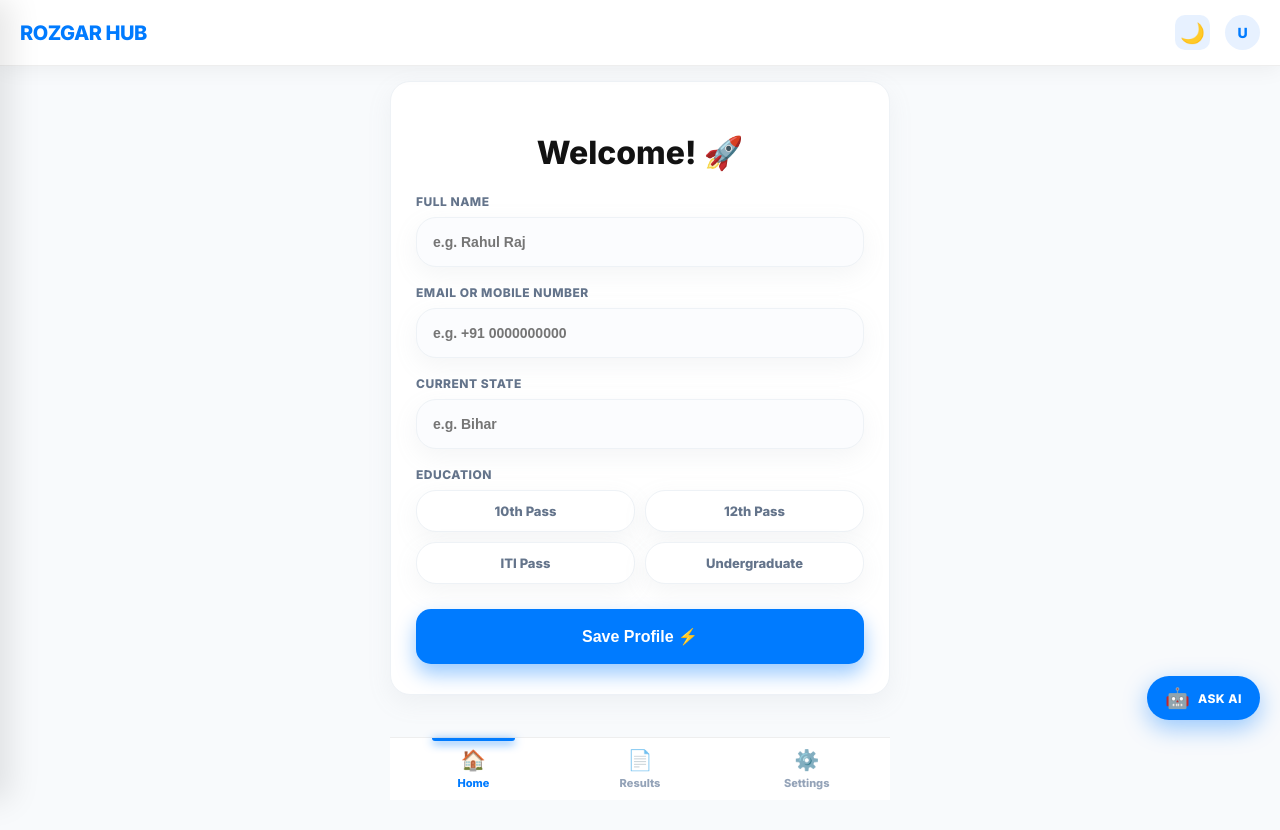
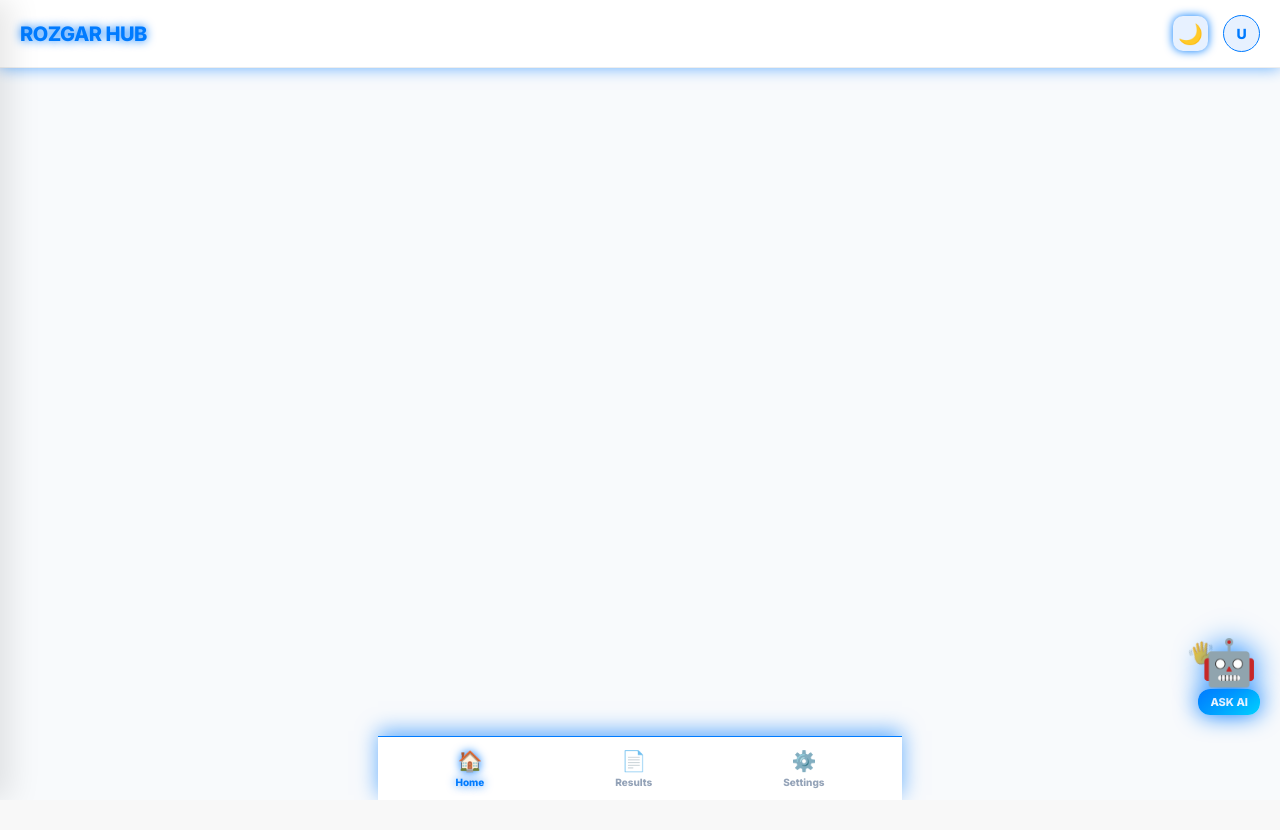
Before and after one commit to rahulraj38019-code/ROJGAR-, a Flask app: page / in a window 1280 px wide. After the commit the page ends 800 px from the top, so only its background shows below. Run offline with Flask 3, Linux system fonts and the light colour scheme.

Commit message:
Update index.html

```diff
--- a/templates/index.html
+++ b/templates/index.html
@@ -15,25 +15,24 @@
 
     <link href="https://fonts.googleapis.com/css2?family=Inter:wght@400;600;800&display=swap" rel="stylesheet">
     <style>
-        :root { --main: #121212; --blue: #007bff; --light-blue: #e7f1ff; --bg: #f8fafc; --white: #ffffff; --text-muted: #64748b; --neon-glow: rgba(0, 123, 255, 0.4); }
-        body.dark-mode { --bg: #0f172a; --white: #1e293b; --main: #f1f5f9; --text-muted: #94a3b8; --light-blue: #1e3a8a; --neon-glow: rgba(0, 210, 255, 0.6); }
+        :root { --main: #121212; --blue: #007bff; --light-blue: #e7f1ff; --bg: #f8fafc; --white: #ffffff; --text-muted: #64748b; --neon-glow: rgba(0, 123, 255, 0.6); }
+        body.dark-mode { --bg: #0f172a; --white: #1e293b; --main: #f1f5f9; --text-muted: #94a3b8; --light-blue: #1e3a8a; --neon-glow: rgba(0, 210, 255, 0.8); }
         body { background: var(--bg); font-family: 'Inter', sans-serif; margin: 0; padding: 0; padding-bottom: 120px; color: var(--main); transition: 0.3s; overflow-x: hidden; }
         .container { max-width: 500px; margin: 0 auto; padding: 15px; }
 
-        /* --- ✨ PREMIUM HEADER --- */
-        header { background: var(--white); padding: 15px 20px; display: flex; justify-content: space-between; align-items: center; border-bottom: 1px solid #eee; position: sticky; top: 0; z-index: 100; box-shadow: 0 4px 20px rgba(0,0,0,0.05); }
-        .logo-text { font-weight: 800; font-size: 20px; color: var(--blue); letter-spacing: -0.5px; cursor: pointer; }
+        /* --- ✨ NEON HEADER & SHADOWS --- */
+        header { background: var(--white); padding: 15px 20px; display: flex; justify-content: space-between; align-items: center; border-bottom: 1px solid #eee; position: sticky; top: 0; z-index: 100; box-shadow: 0 0 15px var(--neon-glow); }
+        .logo-text { font-weight: 800; font-size: 20px; color: var(--blue); letter-spacing: -0.5px; cursor: pointer; text-shadow: 0 0 10px var(--blue); }
 
-        /* --- ✨ UI IMPROVEMENT: CARD STYLING --- */
-        .live-panel, .dash-card, .social-link-card, .job-card, .card, .pill, .input-box, .login-card, .edu-chip, .filter-card {
-            border: 1.5px solid #eef2f6 !important;
-            border-radius: 20px !important;
-            box-shadow: 0 8px 24px rgba(149, 157, 165, 0.1) !important;
-            transition: 0.3s cubic-bezier(0.4, 0, 0.2, 1);
+        /* --- ✨ GLOBAL NEON GLOW FOR CARDS --- */
+        .live-panel, .dash-card, .social-link-card, .job-card, .card, .pill, .input-box, .login-card, .edu-chip {
+            border: 1px solid var(--blue) !important;
+            box-shadow: 0 0 15px var(--neon-glow) !important;
+            transition: 0.3s;
         }
-        .dark-mode .live-panel, .dark-mode .dash-card, .dark-mode .social-link-card, .dark-mode .job-card, .dark-mode .card, .dark-mode .input-box, .dark-mode .filter-card {
-            border-color: #334155 !important;
-            background: #1e293b !important;
+        .dash-card:hover, .social-link-card:hover {
+            transform: translateY(-5px);
+            box-shadow: 0 0 25px var(--blue) !important;
         }
 
         .side-menu { position: fixed; top: 0; left: -280px; width: 280px; height: 100%; background: var(--white); z-index: 1000; transition: 0.3s; box-shadow: 10px 0 30px rgba(0,0,0,0.1); padding: 25px; box-sizing: border-box; }
@@ -43,77 +42,64 @@
         .menu-item { padding: 15px 0; border-bottom: 1px solid #eee; display: flex; align-items: center; gap: 15px; cursor: pointer; font-weight: 600; font-size: 14px; }
 
         /* --- LIVE PANEL CSS --- */
-        .live-panel { background: linear-gradient(135deg, #1e293b, #0f172a); padding: 18px; margin-bottom: 25px; position: relative; border: none !important; }
+        .live-panel { background: linear-gradient(135deg, #1e293b, #0f172a); border-radius: 24px; padding: 18px; margin-bottom: 25px; position: relative; }
         .live-header { display: flex; align-items: center; gap: 10px; margin-bottom: 12px; border-bottom: 1px solid rgba(255,255,255,0.1); padding-bottom: 10px; }
-        .live-dot { width: 10px; height: 10px; background: #ff4757; border-radius: 50%; animation: blink 1s infinite; box-shadow: 0 0 10px #ff4757; }
+        .live-dot { width: 12px; height: 12px; background: #ff4757; border-radius: 50%; animation: blink 1s infinite; box-shadow: 0 0 15px #ff4757; }
         @keyframes blink { 0% { opacity: 1; } 50% { opacity: 0.3; } 100% { opacity: 1; } }
 
         .ticker-container { display: grid; grid-template-columns: 1fr 1fr; gap: 15px; height: 120px; overflow: hidden; }
         .ticker-col { display: flex; flex-direction: column; }
-        .ticker-title { font-size: 11px; font-weight: 800; text-transform: uppercase; color: var(--blue); margin-bottom: 8px; text-align: center; background: rgba(0,123,255,0.1); padding: 4px; border-radius: 6px; }
+        .ticker-title { font-size: 11px; font-weight: 800; text-transform: uppercase; color: var(--blue); margin-bottom: 8px; text-align: center; background: rgba(0,123,255,0.1); padding: 4px; border-radius: 6px; text-shadow: 0 0 5px var(--blue); }
         .scroll-box { animation: scrollUp 20s linear infinite; }
         .scroll-box:hover { animation-play-state: paused; }
         @keyframes scrollUp { 0% { transform: translateY(0); } 100% { transform: translateY(-50%); } }
         .ticker-item { font-size: 12px; color: #cbd5e1; padding: 6px 0; border-bottom: 1px solid rgba(255,255,255,0.05); display: block; text-decoration: none; white-space: nowrap; overflow: hidden; text-overflow: ellipsis; }
 
-        /* --- ✨ UI IMPROVEMENT: CAREER GUIDE CARD --- */
-        .guide-card {
-            background: linear-gradient(to right, #6366f1, #a855f7);
-            color: white; padding: 20px; border-radius: 20px; margin-bottom: 25px;
-            display: flex; justify-content: space-between; align-items: center;
-        }
-
-        /* --- ✨ NEW: LOCATION & EXP FILTERS (IMAGE 2 STYLE) --- */
-        .filter-section { display: grid; grid-template-columns: 1fr 1fr; gap: 12px; margin-bottom: 25px; }
-        .filter-card { background: var(--white); padding: 12px; display: flex; align-items: center; gap: 10px; cursor: pointer; }
-        .filter-icon { font-size: 18px; background: var(--light-blue); width: 35px; height: 35px; border-radius: 10px; display: flex; align-items: center; justify-content: center; }
-        .filter-text { font-size: 11px; color: var(--text-muted); font-weight: 600; }
-        .filter-val { font-size: 13px; font-weight: 800; color: var(--main); display: block; }
-
-        .login-card { background: var(--white); padding: 30px 25px; }
-        .input-box { width: 100%; padding: 16px; font-size: 14px; font-weight: 600; box-sizing: border-box; outline: none; margin-bottom: 18px; background: #fbfcfe; color: var(--main); }
+        .login-card { background: var(--white); padding: 30px 25px; border-radius: 24px; }
+        .input-box { width: 100%; padding: 16px; border-radius: 14px; font-size: 14px; font-weight: 600; box-sizing: border-box; outline: none; margin-bottom: 18px; background: var(--white); color: var(--main); }
         label { display: block; font-size: 12px; font-weight: 800; color: var(--text-muted); margin-bottom: 8px; text-transform: uppercase; letter-spacing: 0.5px; }
         .edu-grid { display: grid; grid-template-columns: 1fr 1fr; gap: 10px; margin-bottom: 25px; }
-        .edu-chip { padding: 12px; text-align: center; font-size: 13px; font-weight: 700; cursor: pointer; background: var(--white); color: var(--text-muted); }
-        .edu-chip.selected { background: var(--blue) !important; color: #fff !important; border-color: var(--blue) !important; }
-        .card { background: var(--white); padding: 20px; margin-bottom: 20px; }
+        .edu-chip { padding: 12px; border-radius: 12px; text-align: center; font-size: 13px; font-weight: 700; cursor: pointer; background: var(--white); color: var(--text-muted); }
+        .edu-chip.selected { background: var(--blue) !important; color: #fff !important; text-shadow: 0 0 5px white; }
+        .card { background: var(--white); padding: 20px; border-radius: 20px; margin-bottom: 20px; }
         .dash-grid { display: grid; grid-template-columns: 1fr 1fr; gap: 10px; margin-top: 15px; }
-        .dash-card { background: var(--white); padding: 15px; text-align: center; cursor: pointer; }
-        .dash-card i { font-size: 24px; display: block; margin-bottom: 5px; font-style: normal; }
-        .job-card { background: var(--white); padding: 18px; margin-bottom: 12px; }
+        .dash-card { background: var(--white); padding: 15px; border-radius: 18px; text-align: center; cursor: pointer; }
+        .dash-card i { font-size: 24px; display: block; margin-bottom: 5px; font-style: normal; filter: drop-shadow(0 0 5px var(--blue)); }
+        .job-card { background: var(--white); padding: 18px; border-radius: 16px; margin-bottom: 12px; }
         .job-title { font-size: 15px; font-weight: 700; color: var(--main); margin: 0; }
-        .btn-primary { width: 100%; background: var(--blue); color: white; padding: 18px; border: none; border-radius: 15px; font-size: 16px; font-weight: 800; cursor: pointer; box-shadow: 0 10px 20px var(--neon-glow); }
+        .btn-primary { width: 100%; background: var(--blue); color: white; padding: 18px; border: none; border-radius: 15px; font-size: 16px; font-weight: 800; cursor: pointer; box-shadow: 0 0 20px var(--blue); }
 
-        /* --- ✨ UI IMPROVEMENT: MODERN BOTTOM NAV --- */
-        .bottom-nav { position: fixed; bottom: 0; left: 0; right: 0; background: var(--white); display: flex; justify-content: space-around; padding: 10px 0; border-top: 1px solid #eee; max-width: 500px; margin: 0 auto; z-index: 99; }
-        .nav-item { text-align: center; color: #94a3b8; font-size: 11px; font-weight: 700; cursor: pointer; text-decoration: none; flex: 1; position: relative; }
-        .nav-item.active { color: var(--blue); }
-        .nav-item.active::after { content: ''; position: absolute; top: -10px; left: 25%; width: 50%; height: 3px; background: var(--blue); border-radius: 0 0 10px 10px; box-shadow: 0 2px 10px var(--blue); }
-        .nav-item i { font-size: 20px; display: block; margin-bottom: 4px; font-style: normal; }
-
+        /* --- NEON BOTTOM NAV --- */
+        .bottom-nav { position: fixed; bottom: 0; left: 0; right: 0; background: var(--white); display: flex; justify-content: space-around; padding: 12px; border-top: 1px solid var(--blue); box-shadow: 0 -5px 20px var(--neon-glow); max-width: 500px; margin: 0 auto; z-index: 99; }
+        .nav-item { text-align: center; color: #94a3b8; font-size: 10px; font-weight: 700; cursor: pointer; text-decoration: none;}
+        .nav-item.active { color: var(--blue); text-shadow: 0 0 10px var(--blue); }
+        .nav-item i { font-size: 20px; display: block; margin-bottom: 3px; font-style: normal; }
         .hidden { display: none; }
         .pill { background: #fff; padding: 8px 16px; border-radius: 50px; font-size: 12px; font-weight: 600; cursor: pointer; margin-bottom: 5px; color: var(--text-muted); }
-        .pill.active-pill { background: var(--blue) !important; color: white !important; border-color: var(--blue) !important; }
+        .pill.active-pill { background: var(--blue) !important; color: white !important; box-shadow: 0 0 10px var(--blue) !important; }
 
-        .social-link-card { display: flex; align-items: center; justify-content: space-between; background: var(--white); padding: 15px; margin-top: 10px; text-decoration: none; }
-        .social-icon { width: 40px; height: 40px; border-radius: 12px; display: flex; align-items: center; justify-content: center; font-size: 20px; }
+        .social-link-card { display: flex; align-items: center; justify-content: space-between; background: var(--white); padding: 15px; border-radius: 18px; margin-top: 10px; text-decoration: none; }
+        .social-icon { width: 40px; height: 40px; border-radius: 10px; display: flex; align-items: center; justify-content: center; font-size: 20px; box-shadow: 0 0 10px currentColor; }
 
-        /* --- ✨ UI IMPROVEMENT: SMART AI PILL BUTTON --- */
-        #ai-trigger {
-            position: fixed; bottom: 80px; right: 20px; z-index: 1001; text-decoration: none;
-            display: flex; align-items: center; gap: 8px; background: var(--blue);
-            padding: 10px 18px; border-radius: 50px; box-shadow: 0 8px 25px var(--neon-glow);
-            transition: 0.3s;
+        /* --- 🚀 ATTRACTIVE AI BUTTON --- */
+        #ai-trigger { position: fixed; bottom: 85px; right: 20px; z-index: 1001; cursor: pointer; transition: 0.3s; text-decoration: none; display: flex; flex-direction: column; align-items: center; }
+        .ai-robot { font-size: 45px; animation: float 3s ease-in-out infinite; display: block; filter: drop-shadow(0 0 15px var(--blue)); }
+        .hi-hand { position: absolute; top: 0; left: -10px; font-size: 22px; animation: wave 1.5s infinite; }
+        .ai-label {
+            background: linear-gradient(135deg, #007bff, #00d2ff);
+            color: white; padding: 6px 12px; border-radius: 12px; font-size: 11px; font-weight: 800; margin-top: -5px;
+            box-shadow: 0 0 20px var(--blue); animation: pulse-glow 2s infinite;
         }
-        #ai-trigger:active { transform: scale(0.9); }
-        .ai-robot { font-size: 20px; }
-        .ai-label { color: white; font-size: 12px; font-weight: 800; letter-spacing: 0.5px; }
+        @keyframes pulse-glow { 0%, 100% { box-shadow: 0 0 10px var(--blue); } 50% { box-shadow: 0 0 25px var(--blue); } }
+        @keyframes float { 0%, 100% { transform: translateY(0); } 50% { transform: translateY(-15px); } }
+        @keyframes wave { 0%, 100% { transform: rotate(0); } 50% { transform: rotate(30deg); } }
 
     </style>
 </head>
 <body id="app-body">
 
 <a id="ai-trigger" href="https://gemini.google.com/" target="_blank">
+    <span class="hi-hand">👋</span>
     <span class="ai-robot">🤖</span>
     <div class="ai-label">ASK AI</div>
 </a>
@@ -131,8 +117,8 @@
 <header>
     <div class="logo-text" onclick="toggleMenu()">ROZGAR HUB</div>
     <div style="display: flex; align-items: center; gap: 15px;">
-        <div onclick="toggleDarkMode()" id="mode-btn" style="cursor:pointer; font-size: 20px; background: var(--light-blue); width: 35px; height: 35px; border-radius: 10px; display: flex; align-items: center; justify-content: center;">🌙</div>
-        <div id="user-initial" style="background:var(--light-blue); color:var(--blue); width:35px; height:35px; border-radius:50%; display:flex; align-items:center; justify-content:center; font-weight:800; font-size:14px;">U</div>
+        <div onclick="toggleDarkMode()" id="mode-btn" style="cursor:pointer; font-size: 20px; background: var(--light-blue); width: 35px; height: 35px; border-radius: 10px; display: flex; align-items: center; justify-content: center; box-shadow: 0 0 10px var(--blue);">🌙</div>
+        <div id="user-initial" style="background:var(--light-blue); color:var(--blue); width:35px; height:35px; border-radius:50%; display:flex; align-items:center; justify-content:center; font-weight:800; font-size:14px; border: 1px solid var(--blue);">U</div>
     </div>
 </header>
 
@@ -160,15 +146,6 @@
     </div>
 
     <div id="dash-sec" class="hidden">
-
-        <div class="guide-card">
-            <div>
-                <div style="font-weight:800; font-size:16px;">Top Interview Tips 💡</div>
-                <div style="font-size:11px; opacity:0.9; margin-top:4px;">Crack your next job easily</div>
-            </div>
-            <div style="background:white; color:#6366f1; padding:8px 12px; border-radius:12px; font-weight:800; font-size:12px;">READ</div>
-        </div>
-
         <div class="live-panel">
             <div class="live-header">
                 <div class="live-dot"></div>
@@ -190,27 +167,10 @@
             </div>
         </div>
 
-        <div class="filter-section">
-            <div class="filter-card" onclick="editProfile()">
-                <div class="filter-icon">📍</div>
-                <div>
-                    <span class="filter-text">Job Location</span>
-                    <span class="filter-val" id="display-state">Bihar</span>
-                </div>
-            </div>
-            <div class="filter-card">
-                <div class="filter-icon">💼</div>
-                <div>
-                    <span class="filter-text">Experience</span>
-                    <span class="filter-val">Fresher</span>
-                </div>
-            </div>
-        </div>
-
-        <div class="card" style="padding: 5px; border: 1.5px solid var(--blue);">
+        <div class="card" style="padding: 5px;">
             <div style="display: flex; align-items: center;">
                 <input type="text" id="main-search-inp" placeholder="Search Jobs or Results..." style="flex:1; padding:12px; border:none; outline:none; font-weight:600; background:transparent; color:var(--main);">
-                <button onclick="triggerSearch()" style="background:var(--blue); color:white; border:none; border-radius:10px; padding:10px 15px; cursor:pointer;">🔍</button>
+                <button onclick="triggerSearch()" style="background:var(--blue); color:white; border:none; border-radius:10px; padding:10px 15px; cursor:pointer; box-shadow: 0 0 10px var(--blue);">🔍</button>
             </div>
         </div>
 
@@ -225,24 +185,24 @@
         <h3 style="font-weight:800; margin-top:30px;">Direct Support</h3>
         <a href="https://whatsapp.com/channel/0029VbCL3cTElagwBiU2aJ2N" target="_blank" class="social-link-card">
             <div style="display:flex; align-items:center; gap:12px;">
-                <div class="social-icon" style="background:#e7fbf0; color:#22c55e;">💬</div>
+                <div class="social-icon" style="background:#e7fbf0; color:#22c55e; border:1px solid #22c55e;">💬</div>
                 <div>
                     <div style="font-weight:800; font-size:14px;">WhatsApp Channel</div>
                     <div style="font-size:11px; color:var(--text-muted);">Get daily updates on phone</div>
                 </div>
             </div>
-            <div style="color:var(--blue); font-weight:800;">JOIN</div>
+            <div style="color:var(--blue); font-weight:800; border:1px solid var(--blue); padding:4px 10px; border-radius:8px;">JOIN</div>
         </a>
 
         <a href="https://www.instagram.com/___rahul_yadav_._?igsh=b3ltc2FwaDd4bzB1" target="_blank" class="social-link-card">
             <div style="display:flex; align-items:center; gap:12px;">
-                <div class="social-icon" style="background:#fff0f6; color:#e1306c;">📸</div>
+                <div class="social-icon" style="background:#fff0f6; color:#e1306c; border:1px solid #e1306c;">📸</div>
                 <div>
                     <div style="font-weight:800; font-size:14px;">Instagram Profile</div>
                     <div style="font-size:11px; color:var(--text-muted);">Follow for latest tips</div>
                 </div>
             </div>
-            <div style="color:var(--blue); font-weight:800;">FOLLOW</div>
+            <div style="color:var(--blue); font-weight:800; border:1px solid var(--blue); padding:4px 10px; border-radius:8px;">FOLLOW</div>
         </a>
     </div>
 
@@ -334,103 +294,4 @@
     window.onload = () => {
         if(localStorage.getItem('darkMode') === 'true') document.body.classList.add('dark-mode');
         const saved = localStorage.getItem('rozgarUser');
-        if(saved) { user = JSON.parse(saved); showDash(); }
-        else { document.getElementById('login-sec').classList.remove('hidden'); }
-    };
-
-    function toggleEdu(el, val) {
-        document.querySelectorAll('.edu-chip').forEach(c => c.classList.remove('selected'));
-        el.classList.add('selected'); user.edu = val;
-    }
-
-    function saveLogin() {
-        user.name = document.getElementById('u-name').value;
-        user.contact = document.getElementById('u-contact').value;
-        user.state = document.getElementById('u-state').value;
-        if(!user.name || !user.contact || !user.edu) return alert("Details bharo bhai!");
-        localStorage.setItem('rozgarUser', JSON.stringify(user));
-        showDash();
-    }
-
-    function showDash() {
-        document.querySelectorAll('.container > div').forEach(d => d.classList.add('hidden'));
-        document.getElementById('dash-sec').classList.remove('hidden');
-        document.getElementById('user-initial').innerText = user.name[0].toUpperCase();
-        document.getElementById('display-state').innerText = user.state;
-        loadLiveUpdates();
-    }
-
-    async function loadLiveUpdates() {
-        try {
-            const res = await fetch('/get_live_updates');
-            const data = await res.json();
-            const jobBox = document.getElementById('job-ticker');
-            const admitBox = document.getElementById('admit-ticker');
-            if(data.jobs.length > 0) {
-                jobBox.innerHTML = '';
-                data.jobs.forEach(j => { jobBox.innerHTML += `<a href="${j.link}" target="_blank" class="ticker-item">🔥 ${j.title}</a>`; });
-            }
-            if(data.admits.length > 0) {
-                admitBox.innerHTML = '';
-                data.admits.forEach(a => { admitBox.innerHTML += `<a href="${a.link}" target="_blank" class="ticker-item">🆕 ${a.title}</a>`; });
-            }
-        } catch (e) {}
-    }
-
-    function showResults() {
-        document.querySelectorAll('.container > div').forEach(d => d.classList.add('hidden'));
-        document.getElementById('res-sec').classList.remove('hidden');
-    }
-
-    function toggleResSub(id) {
-        document.querySelectorAll('#res-sec .card').forEach(c => c.classList.add('hidden'));
-        document.getElementById('sub-' + id).classList.remove('hidden');
-    }
-
-    function setResType(el, val) {
-        el.parentElement.querySelectorAll('.pill').forEach(p => p.classList.remove('active-pill'));
-        el.classList.add('active-pill'); resType = val;
-    }
-
-    function openJobs(cat) {
-        currentCat = cat;
-        document.querySelectorAll('.container > div').forEach(d => d.classList.add('hidden'));
-        document.getElementById('feed-sec').classList.remove('hidden');
-        document.getElementById('f-title').innerText = cat;
-        document.getElementById('list').innerHTML = '';
-        fetchData();
-    }
-
-    function editProfile() {
-        document.querySelectorAll('.container > div').forEach(d => d.classList.add('hidden'));
-        document.getElementById('login-sec').classList.remove('hidden');
-        document.getElementById('u-name').value = user.name;
-        document.getElementById('u-contact').value = user.contact;
-        document.getElementById('u-state').value = user.state;
-        toggleMenu();
-    }
-
-    async function fetchData() {
-        document.getElementById('loading').classList.remove('hidden');
-        try {
-            const res = await fetch('/fetch_jobs', {
-                method: 'POST',
-                headers: {'Content-Type': 'application/json'},
-                body: JSON.stringify({ category: currentCat, state: user.state, edu: user.edu })
-            });
-            const data = await res.json();
-            data.forEach(i => {
-                document.getElementById('list').innerHTML += `
-                <div class="job-card">
-                    <h3 class="job-title">${i.title}</h3>
-                    <a href="${i.link}" target="_blank" class="btn-apply">View Details 🚀</a>
-                </div>`;
-            });
-        } catch(e) {}
-        document.getElementById('loading').classList.add('hidden');
-    }
-
-    function logout() { localStorage.removeItem('rozgarUser'); location.reload(); }
-</script>
-</body>
-</html>
+        if(save
```
